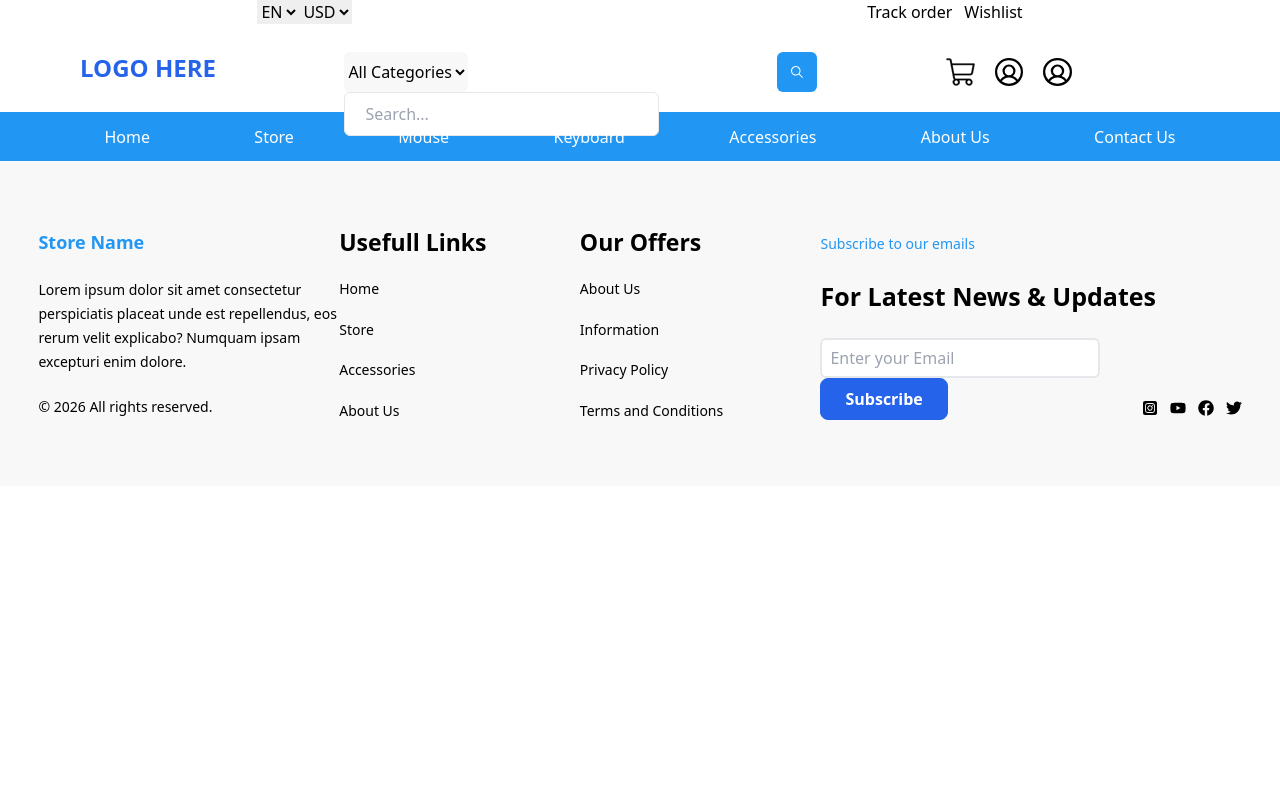
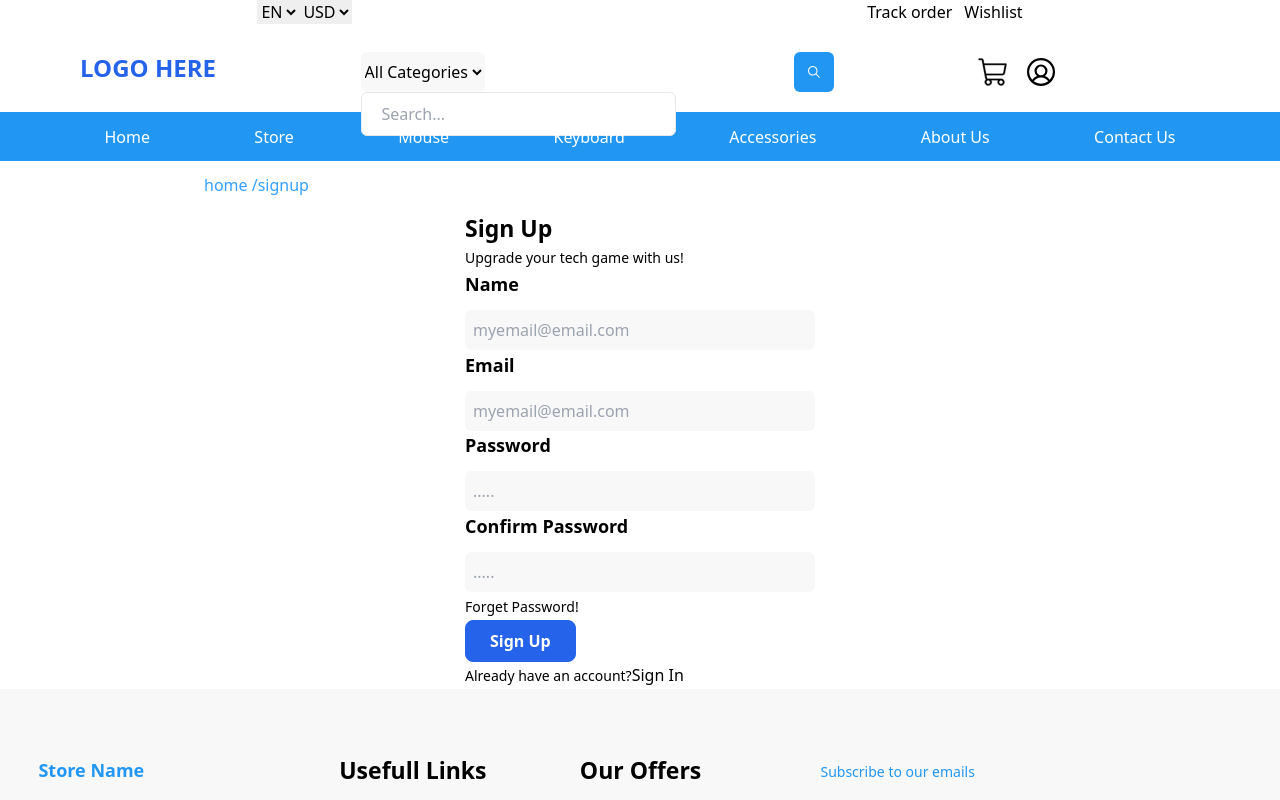
Before and after one commit to mhuzaifa360/react-computer-system-ecommerce-project, a React (Vite) app: page /signup in a window 1280 px wide. Shown: the top 800 px of the page. Built offline with nearby package versions, Linux system fonts and the light colour scheme.

Commit message:
full create sign up page and form

```diff
--- a/src/components/Header.jsx
+++ b/src/components/Header.jsx
@@ -72,9 +72,6 @@ function Header() {
           <Link to={"/login"}>
             <img src={user} alt="" />
           </Link>
-          <Link to={"/signup"}>
-            <img src={user} alt="" />
-          </Link>
         </div>
 
         {/* lower navbar */}
--- a/src/components/Login/Login.jsx
+++ b/src/components/Login/Login.jsx
@@ -16,7 +16,7 @@ function Login() {
       <div className=' w-[350px] h-[350px] '>
         <form action="" className='flex flex-col justify-evenly  h-full '>
             <div>
-            <Typography varient='h4'>Sign In</Typography>
+            <Typography varient='h4' style='font-semibold'>Sign In</Typography>
             <Typography varient='small'>Upgrade your tech game with us!</Typography>
             </div>
             {/* email */}
--- a/src/components/SignUp.jsx/SignUp.jsx
+++ b/src/components/SignUp.jsx/SignUp.jsx
@@ -1,11 +1,93 @@
-import React from 'react'
+import React from "react";
+import Navigation from "../Navigation";
+import Typography from "../common/Typography";
+import Btn from "../common/Btn";
+import { Link } from "react-router";
 
 function SignUp() {
   return (
-    <div>
+    // MIAN
+    <div className=" flex flex-col justify-center px-20 items-center">
+      {/* NAVIGATION */}
+      <div className=" w-full">
+        <Navigation />
+      </div>
+      {/* FORM */}
+      <div className=" w-[350px] h-[480px] ">
+        <form action="" className="flex flex-col justify-evenly  h-full ">
+          <div>
+            <Typography varient="h4" style='font-semibold'>Sign Up</Typography>
+            <Typography varient="small">
+              Upgrade your tech game with us!
+            </Typography>
+          </div>
+          {/* name */}
+          <div className="w-full flex flex-col gap-3">
+            <label htmlFor="">
+              <Typography varient="h5" style="font-semibold">
+                Name
+              </Typography>
+            </label>
+            <input
+              type="text"
+              placeholder="myemail@email.com"
+              className="p-2 rounded-md bg-[#F8F8F8]"
+            />
+          </div>
+          {/* email */}
+          <div className="w-full flex flex-col gap-3">
+            <label htmlFor="">
+              <Typography varient="h5" style="font-semibold">
+                Email
+              </Typography>
+            </label>
+            <input
+              type="text"
+              placeholder="myemail@email.com"
+              className="p-2 rounded-md bg-[#F8F8F8]"
+            />
+          </div>
+          {/* password */}
+          <div className="w-full flex flex-col gap-3">
+            <label htmlFor="">
+              <Typography varient="h5" style="font-semibold">
+                Password
+              </Typography>
+            </label>
+            <input
+              type="password"
+              placeholder="....."
+              className="p-2 rounded-md bg-[#F8F8F8]"
+            />
+          </div>
+          {/* confirm password */}
+          <div className="w-full flex flex-col gap-3">
+            <label htmlFor="">
+              <Typography varient="h5" style="font-semibold">
+                Confirm Password
+              </Typography>
+            </label>
+            <input
+              type="password"
+              placeholder="....."
+              className="p-2 rounded-md bg-[#F8F8F8]"
+            />
+          </div>
 
+          <div>
+            <Typography varient="small">Forget Password!</Typography>
+          </div>
+          <div>
+            <Btn variant="blue">Sign Up</Btn>
+          </div>
+          <div className="flex">
+            <Typography varient="small">Already have an account? </Typography>
+            <Link to={"/login"}>Sign In</Link>
+          </div>
+        </form>
+      </div>
     </div>
-  )
+  );
 }
 
-export default SignUp
+export default SignUp;
```
